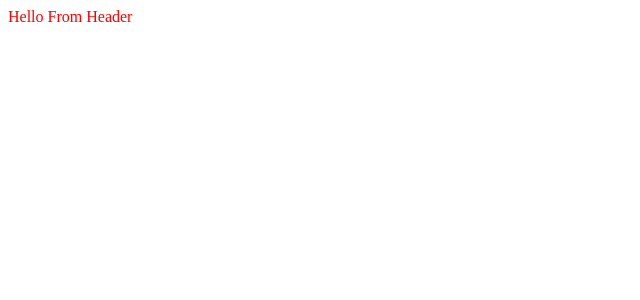
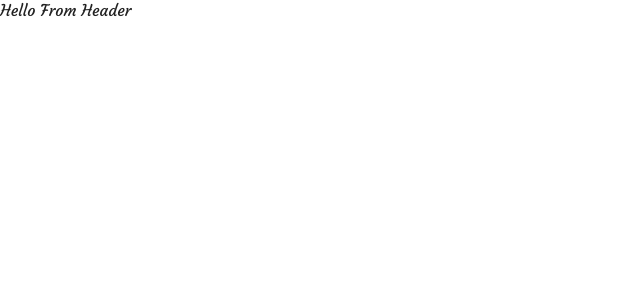
Before and after one commit to jmdc89/Hotel-Styled, a React (Create React App) app: page / in a window 1280 px wide. Shown: the top 300 px of the page, without its empty margins (0-640 px from the left). Built offline with nearby package versions, Linux system fonts and the light colour scheme; the HTML template or start-up script is replaced by a standard one.

Commit message:
GlobalStyles update

```diff
--- a/src/components/globals/GlobalStyles.js
+++ b/src/components/globals/GlobalStyles.js
@@ -1,8 +1,61 @@
 import { createGlobalStyle } from "styled-components";
 
 const Globals = createGlobalStyle`
+
+    @import url('https://fonts.googleapis.com/css2?family=Courgette&family=Lato:wght@400;700&display=swap');
+
+    *{
+        margin:0;
+        padding:0;
+        box-sizing: border-box;
+    }
+
     body {
-        color:red;
+        font-size: 100%100vh;
+        color:#222;
+        background:#fff;
+        font-family: 'Lato', sans-serif;
+        font-family: 'Courgette', cursive;
+    }
+
+    h1 {
+        font-size: 3em;
+        line-height: 1.2;
+        margin-bottom: 0.5em;
+    }
+
+    h2 {
+        font-size: 2em;
+        margin-bottom: 0.75em;
+    }
+
+    h3 {
+        font-size: 1.5em;
+        line-height: 1;
+        margin-bottom: 1em;
+    }
+
+    h4 {
+        font-size: 1.2em;
+        line-height: 1.2;
+        margin-bottom: 1.25em;
+        font-weight: bold;
+    }
+
+    h5 {
+        font-size: 1.2em;
+        margin-bottom: 1.5em;
+        font-weight: bold;
+    }
+
+    h6 {
+        font-size: 1em;
+        font-weight: bold;
+    }
+
+    p {
+        line-height:1.5;
+        margin: 0 0 1.5 0;
     }
 `;
 
```
